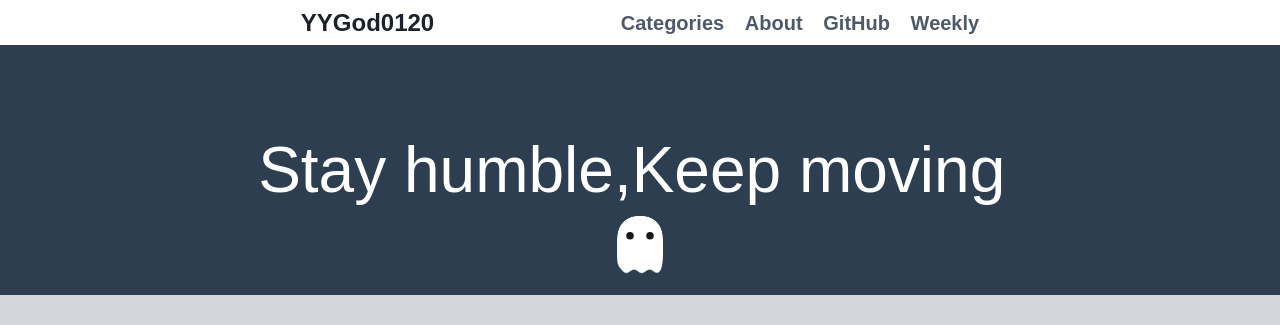
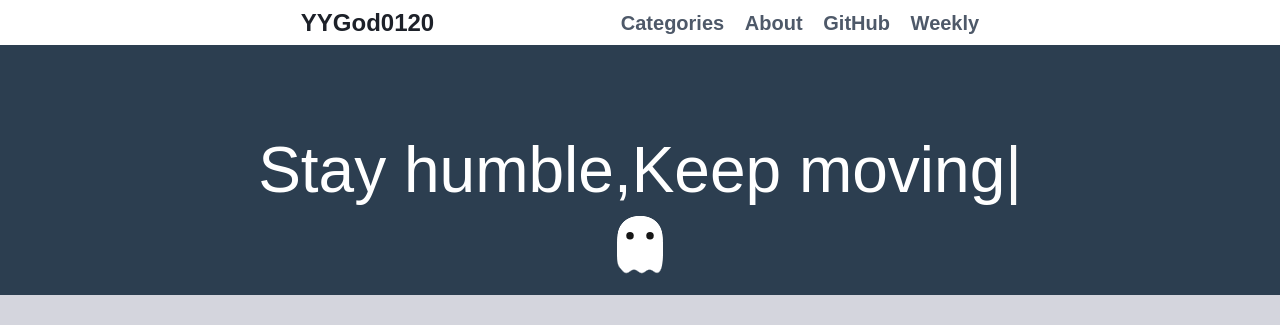
Before and after one commit to YYGod0120/yyblog, a Next.js app: page / in a window 1280 px wide. Shown: the top 325 px of the page. Built offline with nearby package versions, Linux system fonts and the light colour scheme; a web font is replaced by a local one.

Commit message:
:sparkles: (new typewrite)

```diff
--- a/components/TypeWrite.tsx
+++ b/components/TypeWrite.tsx
@@ -1,74 +1,20 @@
 import { splitPathname } from "@/utils/dealPathname";
 import { usePathname } from "next/navigation";
-import { useEffect, useState } from "react";
-import { TypeAnimation } from "react-type-animation";
-
+import { ReactTyped } from "react-typed";
 export const MyTypeWrite = () => {
   const pathname = usePathname();
   const title = splitPathname(pathname);
-  if (title === "About") {
   return (
-      <TypeAnimation
-        sequence={["About me"]}
-        wrapper="div"
-        cursor={true}
-        repeat={1}
-        speed={50}
+    <ReactTyped
+      strings={[title]}
+      typeSpeed={50}
       style={{
-          fontSize: "4em",
-          textAlign: "center",
+        display: "flex",
+        lineHeight: "250px",
+        fontSize: "4rem",
+        justifyContent: "center",
         color: "white",
-          lineHeight: "250px",
       }}
     />
   );
-  } else if (title === "Categories") {
-    return (
-      <TypeAnimation
-        sequence={["Categories"]}
-        wrapper="div"
-        cursor={true}
-        repeat={1}
-        speed={50}
-        style={{
-          fontSize: "4em",
-          textAlign: "center",
-          color: "white",
-          lineHeight: "250px",
-        }}
-      />
-    );
-  } else if (title === "404") {
-    return (
-      <TypeAnimation
-        sequence={["404"]}
-        wrapper="div"
-        cursor={true}
-        repeat={1}
-        speed={50}
-        style={{
-          fontSize: "4em",
-          textAlign: "center",
-          color: "white",
-          lineHeight: "250px",
-        }}
-      />
-    );
-  } else {
-    return (
-      <TypeAnimation
-        sequence={[title]}
-        wrapper="div"
-        cursor={true}
-        repeat={1}
-        speed={50}
-        style={{
-          fontSize: "4em",
-          textAlign: "center",
-          color: "white",
-          lineHeight: "250px",
-        }}
-      />
-    );
-  }
 };
--- a/package.json
+++ b/package.json
@@ -17,7 +17,7 @@
     "react-dom": "^18",
     "react-loading-skeleton": "^3.3.1",
     "react-syntax-highlighter": "^15.5.0",
-    "react-type-animation": "^3.2.0"
+    "react-typed": "^2.0.12"
   },
   "devDependencies": {
     "@types/node": "^20",
```
Also changed, not shown: 1 other file (tests, documents, lock files or other folders). Lines whose indentation alone changed are shown as unchanged.
